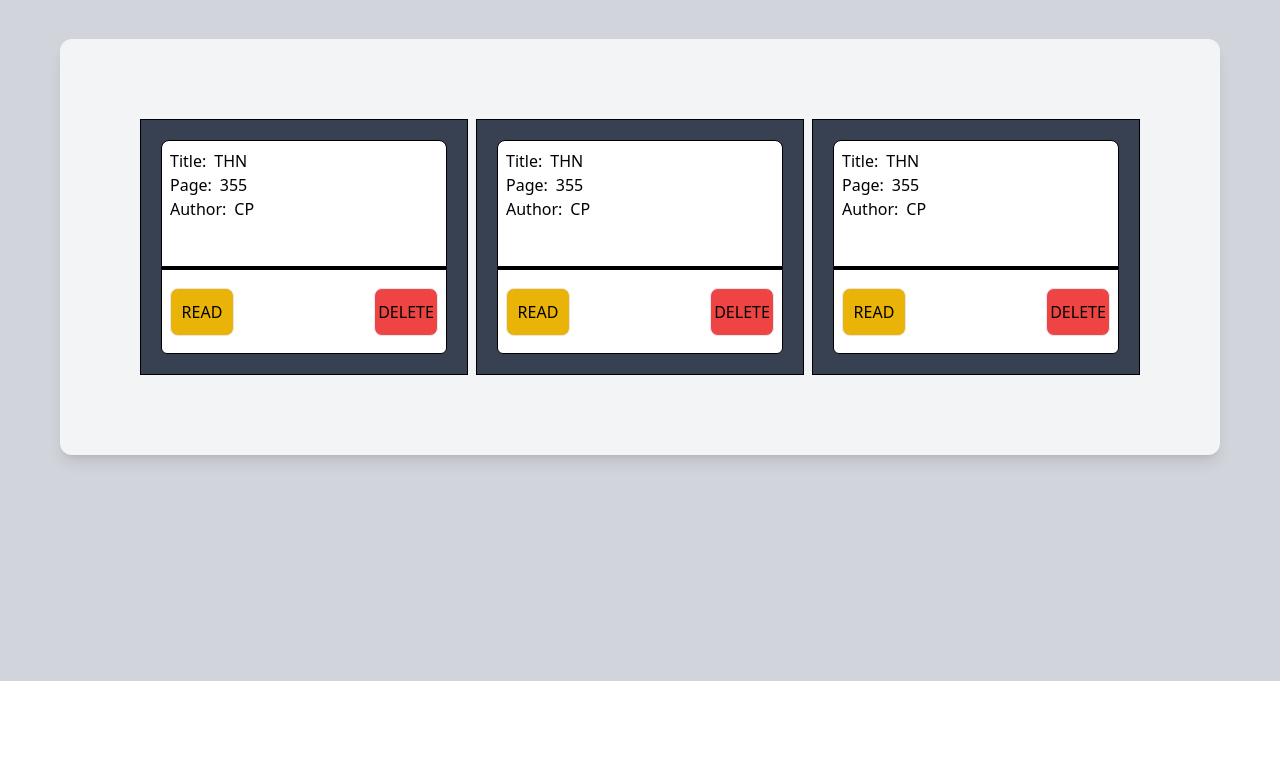
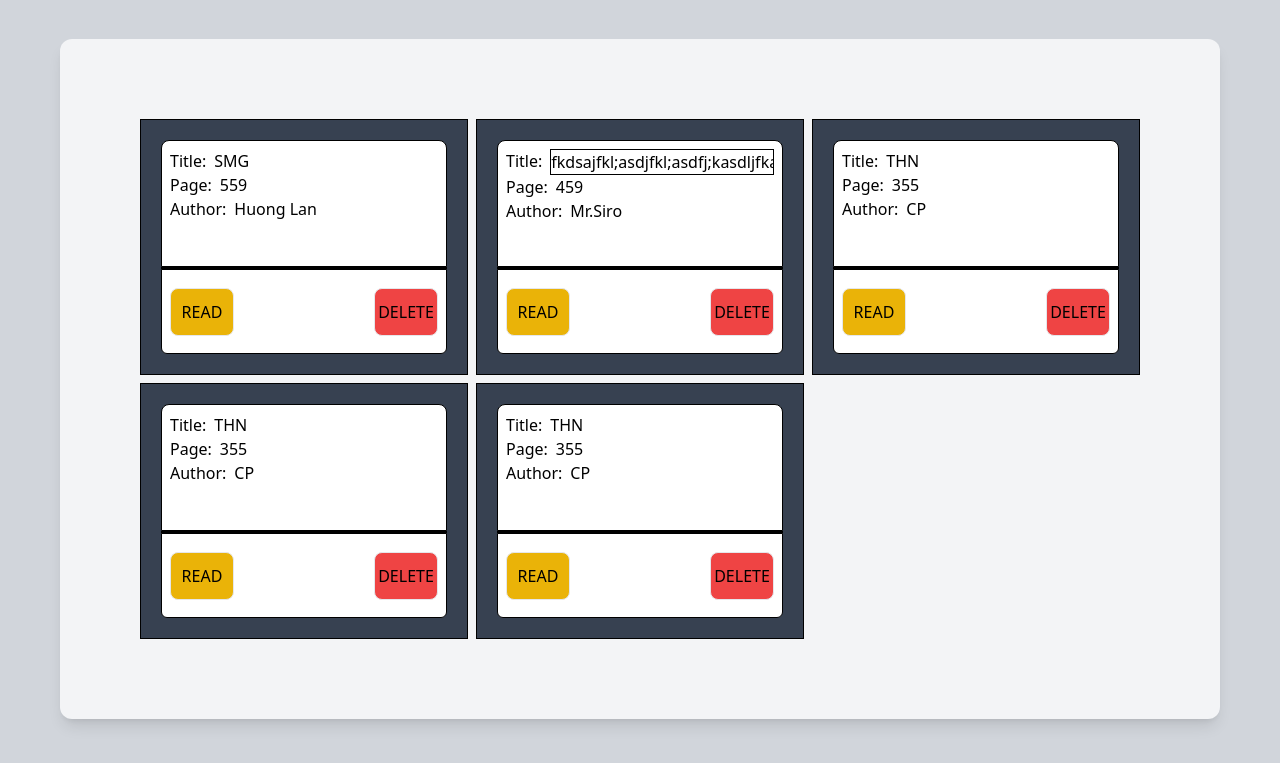
Before and after one commit to noname1112392/odin-library, a website: page src/index.html in a window 1280 px wide. Shown: the part 119-882 px from the top of the page. Before the commit the page ends 800 px from the top, so only its background shows below. Drawn offline with Linux system fonts and the light colour scheme.

Commit message:
Add back the example books on index

```diff
--- a/src/index.html
+++ b/src/index.html
@@ -43,6 +43,64 @@
             </dialog>
             <!-- main content -->
             <div class="p-10 grid grid-cols-3 gap-2" id="main-content">
+                <!-- example book#1 -->
+                <div class="w-full h-64 border border-black bg-gray-700 p-5 flex flex-col justify-center">
+                    <!-- Top content -->
+                    <div class="border border-black rounded-t-lg p-2 flex flex-col h-[60%] bg-white">
+                        <div class="flex space-x-2">
+                            <p>Title:</p>
+                            <p>SMG</p>
+                        </div>
+                        <div class="flex space-x-2">
+                            <p>Page:</p>
+                            <p>559</p>
+                        </div>
+                        <div class="flex space-x-2">
+                            <p>Author:</p>
+                            <p>Huong Lan</p>
+                        </div>
+                    </div>
+                    <!-- BORDER -->
+                    <div class="border border-black"></div>
+                    <!-- Bottom content -->
+                    <div
+                        class="border border-black rounded-b-md p-2 flex justify-between h-[40%] items-center bg-white">
+                        <!-- READ button -->
+                        <button class="border border-gray-200 bg-yellow-500 w-16 h-12 rounded-lg">READ</button>
+                        <!-- DEL button -->
+                        <button class="border border-gray-200 bg-red-500 w-16 h-12 rounded-lg">DELETE</button>
+                    </div>
+                </div>
+                <!-- example book# 2-->
+                <div class="w-full h-64 border border-black bg-gray-700 p-5 flex flex-col justify-center">
+                    <!-- Top content -->
+                    <div class="border border-black rounded-t-lg p-2 flex flex-col h-[60%] bg-white">
+                        <div class="flex space-x-2">
+                            <p>Title:</p>
+                            <div class="w-full border border-black overflow-scroll">
+                                <p>fkdsajfkl;asdjfkl;asdfj;kasdljfkasdl;fjkl;asdfjakl;sdfjasdl;fjasdkl;fjasdkljf;asdlkfjasdkl;fjasdkl;fj;asdklfjsdkla;jf</p>
+                            </div>
+                        </div>
+                        <div class="flex space-x-2">
+                            <p>Page:</p>
+                            <p>459</p>
+                        </div>
+                        <div class="flex space-x-2">
+                            <p>Author:</p>
+                            <p>Mr.Siro</p>
+                        </div>
+                    </div>
+                    <!-- BORDER -->
+                    <div class="border border-black"></div>
+                    <!-- Bottom content -->
+                    <div
+                        class="border border-black rounded-b-md p-2 flex justify-between h-[40%] items-center bg-white">
+                        <!-- READ button -->
+                        <button class="border border-gray-200 bg-yellow-500 w-16 h-12 rounded-lg">READ</button>
+                        <!-- DEL button -->
+                        <button class="border border-gray-200 bg-red-500 w-16 h-12 rounded-lg">DELETE</button>
+                    </div>
+                </div>
             </div>
         </div>
     </div>
--- a/src/script.js
+++ b/src/script.js
@@ -116,3 +116,19 @@ showDialog.addEventListener('click', () => {
 closeDialog.addEventListener('click', () => {
     inputDialog.close();
 })
+
+//function for dialog submit button
+dialogSubmit.addEventListener('click', (e) => {
+    let titleValue = inputBTitle.value;
+    let pageValue = inputBPage.value;
+    let authorValue = inputBAuthor.value;
+
+    e.preventDefault();
+
+    if (!titleValue || !pageValue || !authorValue) {
+
+    } else {
+        alert('yes data')
+        inputDialog.close();
+    }
+})
```
Also changed, not shown: public/styles.css.
